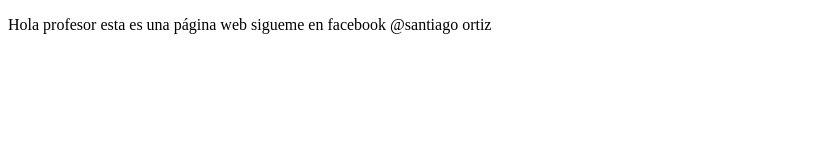
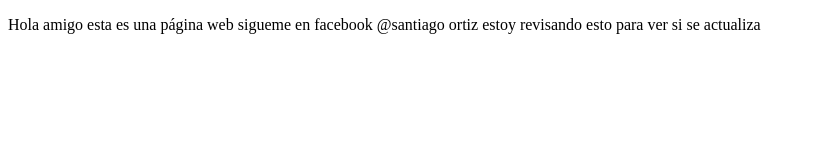
Before and after one commit to ortizProg/proyectoDemoCursoPrework, a plain HTML site: page index.html in a window 1280 px wide. Shown: the whole page, without its empty margins (0-814 px from the left). Drawn offline with Linux system fonts and the light colour scheme.

Commit message:
first commit

```diff
--- a/index.html
+++ b/index.html
@@ -7,8 +7,8 @@
         <title>Hola mundo</title>
     </head>
     <body>
-        <p>Hola profesor esta es una página web
-            sigueme en facebook @santiago ortiz
+        <p>Hola amigo esta es una página web
+            sigueme en facebook @santiago ortiz estoy revisando esto para ver si se actualiza
         </p>
     </body>
 </html>
```
